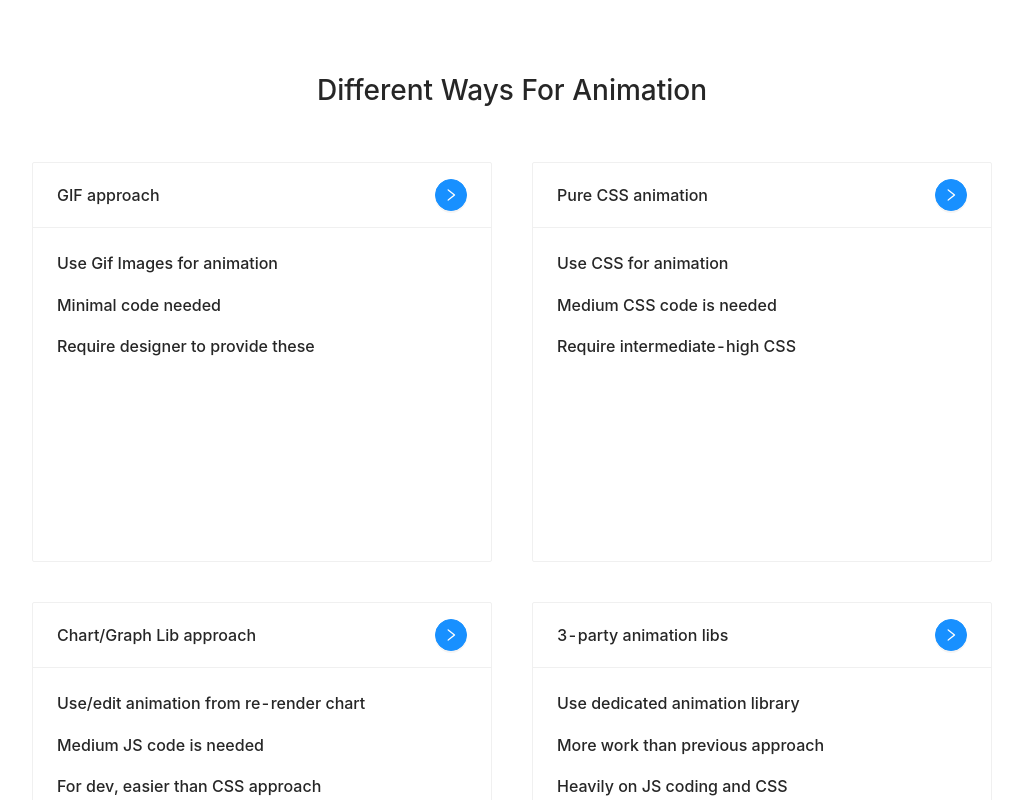
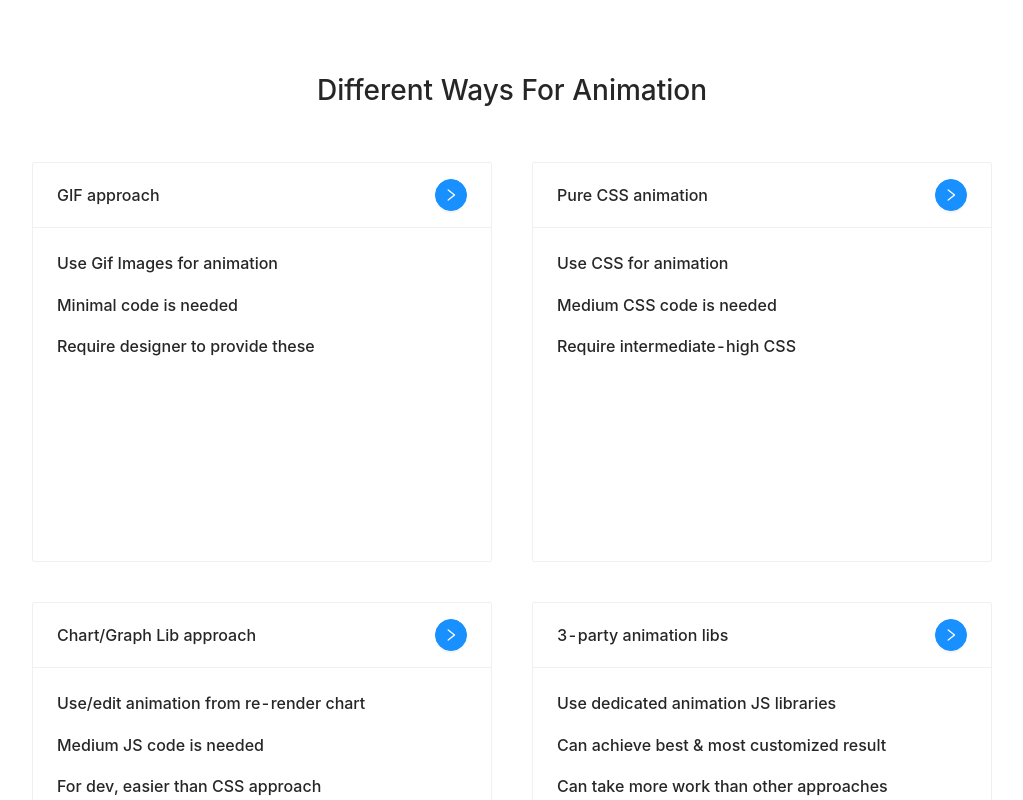
Before and after one commit to GX-CHEN/madefordesigner, a React (Create React App) app in the folder client/: page / in a window 1280 px wide. Shown: the top 800 px of the page, without its empty margins (128-1151 px from the left). Built offline with nearby package versions, Linux system fonts and the light colour scheme.

Commit message:
fix typio

```diff
--- a/client/src/component/JsPackage.js
+++ b/client/src/component/JsPackage.js
@@ -14,9 +14,9 @@ function JsPackages() {
               className="card-container"
               title="Pose/Framer Motion"
             >
-              <p>Support neat non-linear motion</p>
-              <p>Have ready to use design</p>
-              <p>Need designer's input to match theme</p>
+              <p>Support neat motion with plenty options</p>
+              <p>Have ready to use templates with design</p>
+              <p>We'll need designer's input to match theme</p>
               <p><a href="https://popmotion.io/pose/">React Pose</a>, <a href="https://www.framer.com/motion/">Framer
                 Motion</a></p>
             </Card>
--- a/client/src/component/Listing.jsx
+++ b/client/src/component/Listing.jsx
@@ -23,7 +23,7 @@ class Listing extends React.Component {
                 }
               >
                 <p>Use Gif Images for animation</p>
-                <p>Minimal code needed</p>
+                <p>Minimal code is needed</p>
                 <p>Require designer to provide these</p>
               </Card>
             </Col>
@@ -73,9 +73,9 @@ class Listing extends React.Component {
                   </a>
                 }
               >
-                <p>Use dedicated animation library</p>
-                <p>More work than previous approach</p>
-                <p>Heavily on JS coding and CSS</p>
+                <p>Use dedicated animation JS libraries</p>
+                <p>Can achieve best & most customized result</p>
+                <p>Can take more work than other approaches</p>
               </Card>
             </Col>
           </Row>
```
